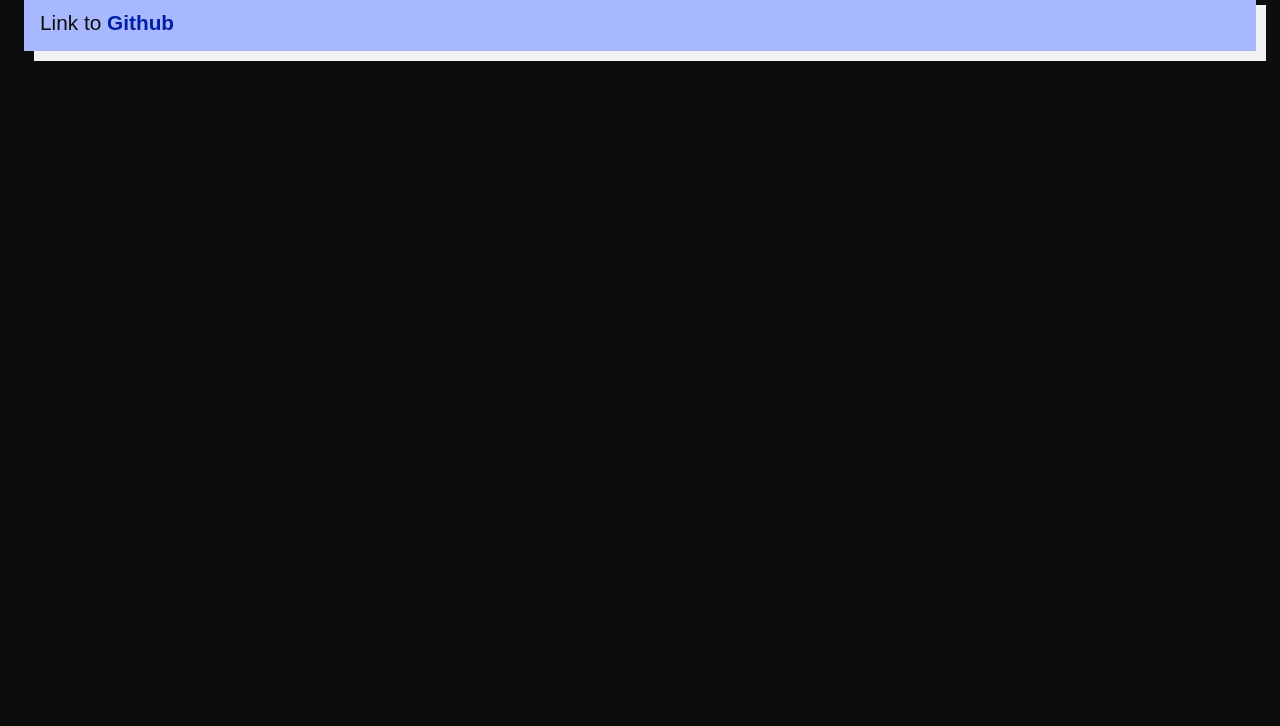
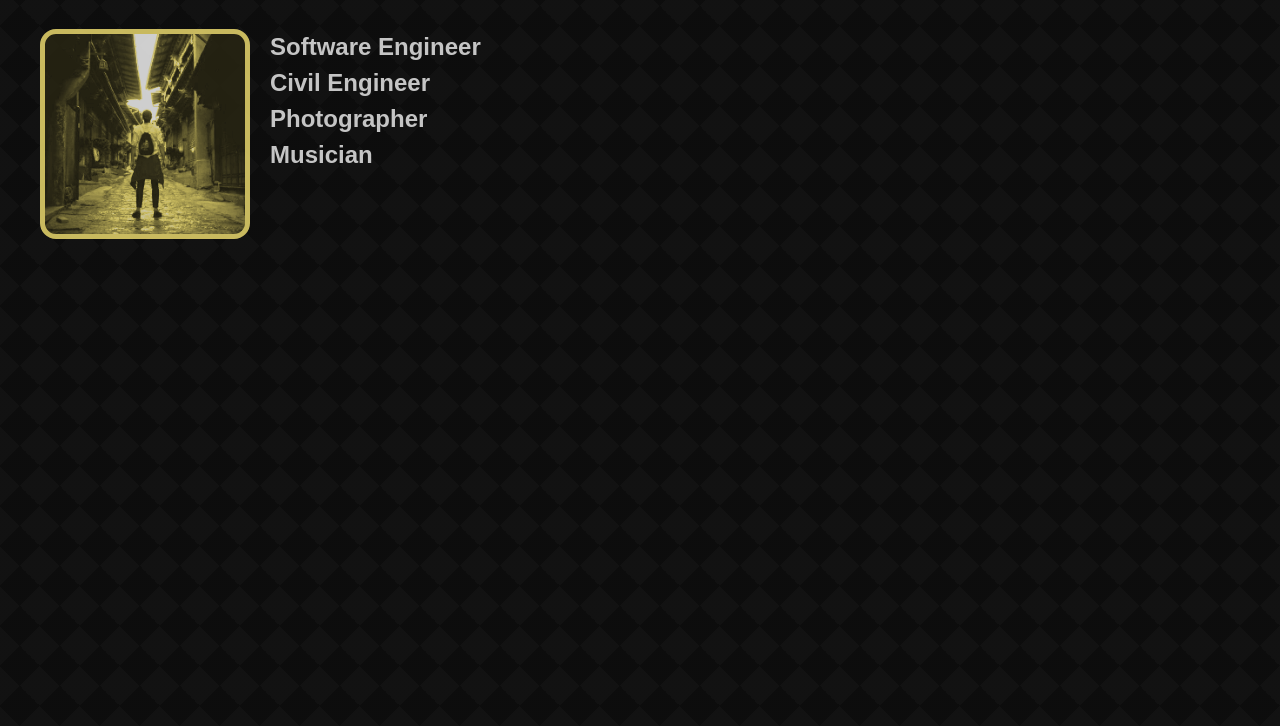
Before and after one commit to pazifical/pazifical, a plain HTML site: page docs/index.html in a window 1280 px wide. Shown: the part 74-800 px from the top of the page. Drawn offline with Linux system fonts and the light colour scheme.

Commit message:
restyled

```diff
--- a/docs/index.html
+++ b/docs/index.html
@@ -1,64 +1,166 @@
 <!DOCTYPE html>
 <html lang="en">
   <head>
-    <meta charset="UTF-8">
-    <meta name="viewport" content="width=device-width, initial-scale=1.0">
-    <meta http-equiv="X-UA-Compatible" content="ie=edge">
+    <meta charset="UTF-8" />
+    <meta name="viewport" content="width=device-width, initial-scale=1.0" />
+    <meta http-equiv="X-UA-Compatible" content="ie=edge" />
     <title>Pazifical | 50% Engineer + 50% Artist</title>
     <style>
       :root {
         --color-dark: hsl(0 0% 5%);
-        --color-main: hsl(229, 100%, 83%);
-        --color-light: hsl(0, 0%, 95%);
-        --color-highlight: hsl(229, 100%, 33%);
+        --color-dark-2: hsl(0 0% 7%);
+        --color-mid: hsl(0 0% 10%);
+        --color-main: hsl(10, 74%, 58%);
+        --color-light: hsl(0 0% 95%);
+        --color-highlight: hsl(52, 89%, 71%);
       }
 
       * {
         font-family: Arial, Helvetica, sans-serif;
+        margin: 0;
+        color: var(--color-light);
       }
 
       a {
         text-decoration: none;
         font-weight: bold;
+        color: var(--color-bright);
+      }
+      a:hover {
         color: var(--color-highlight);
+        text-decoration: 3px underline var(--color-light);
       }
 
       body {
         margin: 0;
         padding: 0;
-        background-color: var(--color-dark);
+        /* background-color: var(--color-dark); */
+        background: linear-gradient(
+          180deg,
+          var(--color-dark),
+          var(--color-mid)
+        );
+
         color: var(--color-light);
         min-height: 100vh;
+
+        background-color: #e5e5f7;
+        opacity: 0.8;
+        background-image: linear-gradient(
+            135deg,
+            var(--color-dark-2) 25%,
+            transparent 25%
+          ),
+          linear-gradient(225deg, var(--color-dark-2) 25%, transparent 25%),
+          linear-gradient(45deg, var(--color-dark-2) 25%, transparent 25%),
+          linear-gradient(
+            315deg,
+            var(--color-dark-2) 25%,
+            var(--color-dark) 25%
+          );
+        background-position: 40px 0, 40px 0, 0 0, 0 0;
+        background-size: 40px 40px;
+        background-repeat: repeat;
       }
 
-      main, nav {
+      section,
+      nav {
         max-width: 1200px;
         margin: auto;
+      }
+
+      section {
         padding: 1rem;
       }
 
-      main {
-        background-color: var(--color-main);
-        color: var(--color-dark);
-        box-shadow: 10px 10px 0 var(--color-light);
-
+      .box {
+        padding: 1rem;
+        border-radius: 0.5rem;
         font-size: 1.3rem;
+        background-color: var(--color-dark);
+        border: 2px solid var(--color-light);
       }
 
       nav {
-        font-size: 2rem;
         font-weight: bold;
+        padding: 1rem;
+
+        h1 {
+          font-size: 2rem;
+        }
+
+        p {
+          color: var(--color-highlight);
+        }
+      }
+
+      .btn-secondary {
+        cursor: pointer;
+        color: var(--color-highlight);
+        border-radius: 0.5rem;
+        padding: 1rem;
+      }
+
+      .btn-secondary:hover {
+        color: var(--color-dark);
+        background-color: var(--color-highlight);
+      }
+
+      #hero {
+        height: 200px;
+        display: flex;
+        gap: 1rem;
+        flex-wrap: wrap;
+
+        #circle {
+          background-color: var(--color-highlight);
+          width: 200px;
+          height: 200px;
+          border-radius: 1rem;
+          border: 5px solid var(--color-highlight);
+
+          background-image: url(self.png);
+          background-blend-mode: hard-light;
+          background-size: contain;
+        }
+
+        #info {
+          font-size: 1.5rem;
+          font-weight: bold;
+
+          div {
+            padding:0.25rem;
+          }
+        }
       }
     </style>
   </head>
   <body>
     <header>
       <nav>
-        Pazifical | 50% Engineer + 50% Artist
+        <h1>Pazifical</h1>
+        <p>50% Engineer + 50% Artist</p>
       </nav>
     </header>
     <main>
-      Link to <a href="https://github.com/pazifical">Github</a>
+      <section id="hero">
+        <div id="circle">
+        </div>
+        <div id="info">
+          <div>
+            <a href="">Software Engineer</a>
+          </div>
+          <div>
+            <a href="">Civil Engineer</a>
+          </div>
+          <div>
+            <a href="">Photographer</a>
+          </div>
+          <div>
+            <a href="">Musician</a>
+          </div>
+        </div>
+      </section>
     </main>
   </body>
 </html>
```
Also changed, not shown: docs/self.png (added).
